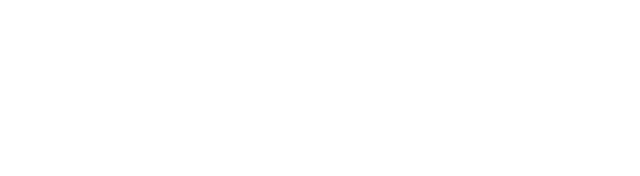
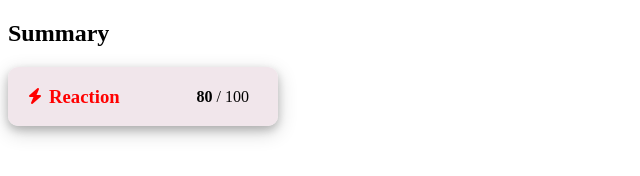
Before and after one commit to mehedihasanmurad/simple-template-design, a plain HTML site: page index.html in a window 1280 px wide. Shown: the whole page, without its empty margins (0-640 px from the left). Drawn offline with Linux system fonts and the light colour scheme.

Commit message:
one part added

```diff
--- a/index.html
+++ b/index.html
@@ -4,8 +4,29 @@
     <meta charset="UTF-8">
     <meta name="viewport" content="width=device-width, initial-scale=1.0">
     <title>Simple-Template-Design</title>
+
+    <!-- css link -->
+    <link rel="stylesheet" href="styles/styles.css">
+
+    <!-- font awesome link -->
+    <link rel="stylesheet" href="https://cdnjs.cloudflare.com/ajax/libs/font-awesome/6.5.2/css/all.min.css">
 </head>
 <body>
 
+
+
+    <!-- next.....................part -->
+    <section class="container">
+        <h2>Summary</h2>
+        <div class="container-main">
+            <div class="container-icon">
+                <i class="fa-solid fa-bolt"></i>
+            </div>
+            <div class="container-title">
+                <h3 class="reaction">Reaction</h3>
+                <p class="para"><span class="span">80</span> / 100</p>
+            </div>
+        </div>
+    </section>
 </body>
 </html>
--- /dev/null
+++ b/styles/styles.css
@@ -0,0 +1,35 @@
+
+
+.container-main {
+    display:flex;
+    align-items: center;
+    background-color: rgba(238, 224, 231, 0.8);
+    max-width: 270px;
+    box-shadow: 0 4px 8px 0 rgba(0, 0, 0, 0.2), 0 6px 20px 0 rgba(0, 0, 0, 0.19);
+    border-radius: 10px;
+}
+
+.container-icon {
+    padding-left: 20px;
+    padding-right: 7px;
+}
+
+.container-icon .fa-bolt {
+    color: red;
+}
+
+.container-title {
+    display: flex;
+    justify-content: space-between;
+    align-items: center;
+    /* max-width: 200px; */
+    width: 200px;
+}
+
+.container-title .reaction {
+    color: red;
+}
+
+.container-title .span {
+    font-weight: 900;
+}
```
